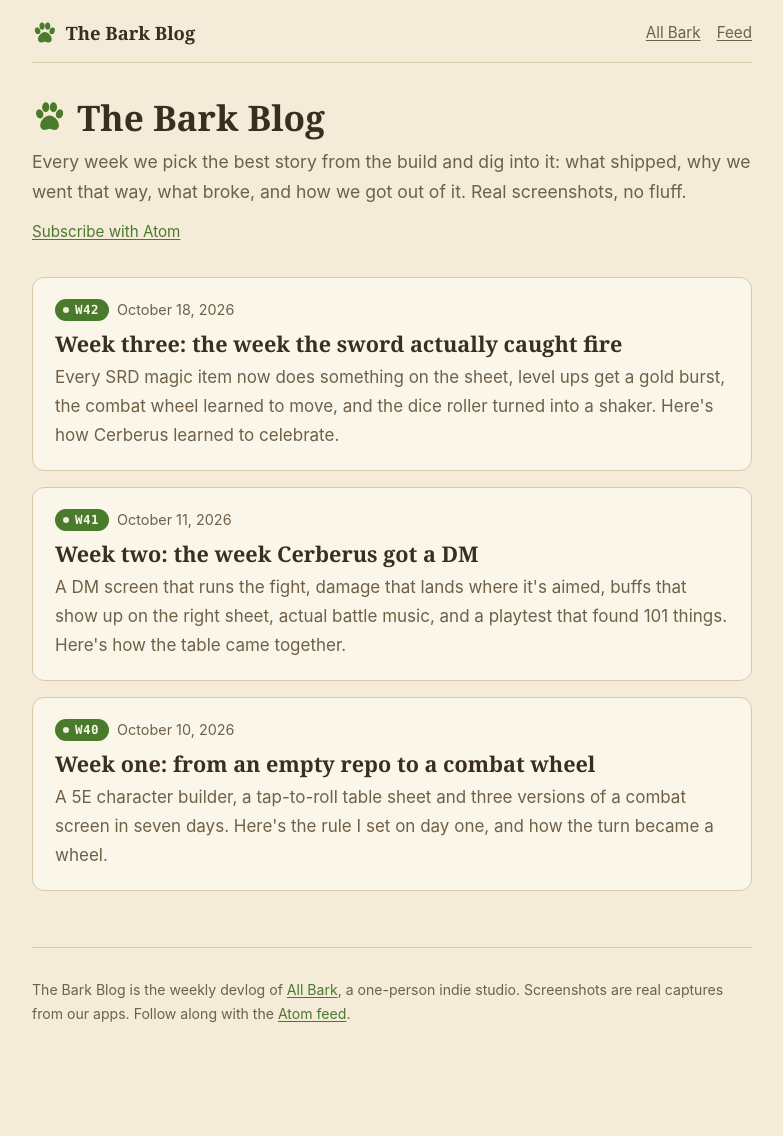
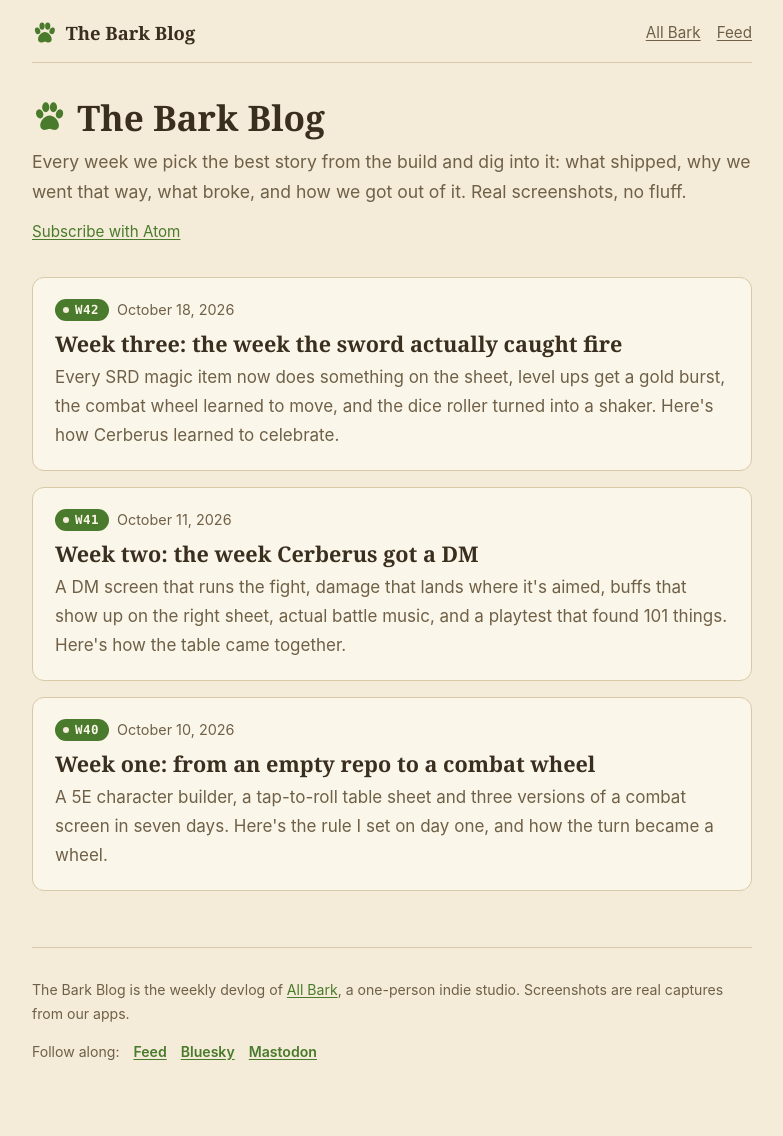
Before and after one commit to allbarkdev/allbark-dev, a Jekyll site: the page built from devlog/index.html, in a window 1280 px wide. Shown: the whole page, without its empty margins (248-1031 px from the left). Built offline with Jekyll 4.4.1, drawn with Linux system fonts in a browser that asks for light colours; before the commit the page ends 1104 px from its top, so only the background shows below that.

Commit message:
Give Cerberus and Byte their own pages, add follow links
Cerberus and Byte each get a page at /cerberus/ and /byte/ with what the
app does, real screenshots and its support and policy links. The home
page's app cards link to them. Every footer now carries Feed, Bluesky and
Mastodon links from a follow list in _config.yml (rel="me" for Mastodon
verification). The OG script takes og_brand and og_url so app pages get
their own card; existing cards rebuild byte for byte.

Co-Authored-By: Claude Opus 5.5 (1M context) <noreply@anthropic.com>
Claude-Session: https://claude.ai/code/session_01VG6C1ddJ5NXCPTYWs87egG

```diff
--- a/_config.yml
+++ b/_config.yml
@@ -23,6 +23,14 @@ devlog:
   author: All Bark
   og_image: /assets/devlog/og-default.png
 
+# Where to follow along. Shown in every page's footer (rel="me" verifies the
+# Mastodon profile). Add YouTube and a Discord invite here once they have URLs.
+follow:
+  - name: Bluesky
+    url: https://bsky.app/profile/allbark.dev
+  - name: Mastodon
+    url: https://mastodon.social/@allbarkdev
+
 exclude:
   - README.md
   - CONTRIBUTING.md
--- /dev/null
+++ b/_includes/follow.html
@@ -0,0 +1,7 @@
+{%- comment -%}
+Follow links from _config.yml's follow list, plus the feed. Used in every layout's footer.
+{%- endcomment -%}
+<p class="follow">Follow along:
+  <a href="{{ '/devlog/feed.xml' | relative_url }}">Feed</a>
+  {%- for f in site.follow %} <a href="{{ f.url }}" rel="me">{{ f.name }}</a>{% endfor %}
+</p>
--- a/_layouts/devlog.html
+++ b/_layouts/devlog.html
@@ -17,7 +17,8 @@
 </main>
 <footer class="site-foot">
   <p>{{ site.devlog.name }} is the weekly devlog of <a href="{{ '/' | relative_url }}">All Bark</a>, a one-person indie studio.
-  Screenshots are real captures from our apps. Follow along with the <a href="{{ '/devlog/feed.xml' | relative_url }}">Atom feed</a>.</p>
+  Screenshots are real captures from our apps.</p>
+  {% include follow.html %}
 </footer>
 </body>
 </html>
--- a/_layouts/home.html
+++ b/_layouts/home.html
@@ -17,6 +17,7 @@
 {{ content }}
 </main>
 <footer class="site-foot">
+  {% include follow.html %}
   <p>{{ site.title }} · Questions about an app: <a href="mailto:support@allbark.dev">support@allbark.dev</a> · Privacy: <a href="mailto:privacy@allbark.dev">privacy@allbark.dev</a></p>
 </footer>
 </body>
--- a/assets/devlog/devlog.css
+++ b/assets/devlog/devlog.css
@@ -149,3 +149,19 @@ h1, h2, h3 { font-family: var(--serif); line-height: 1.25; text-wrap: balance; }
 .app .links { margin: auto 0 0; display: flex; flex-wrap: wrap; gap: 6px 14px; font-size: .95rem; }
 .app .links a { font-weight: 600; }
 .status { border: 1px solid var(--rule); border-radius: 999px; padding: 2px 10px; font-size: .78rem; }
+.app h3 a { color: inherit; text-decoration: none; }
+.app h3 a:hover { color: var(--accent); }
+
+/* App pages (/cerberus/, /byte/): what the app is, with real screenshots. */
+.site-foot .follow { display: flex; flex-wrap: wrap; gap: 4px 14px; margin: 0 0 8px; }
+.site-foot .follow a { font-weight: 600; }
+.app-hero .cta { margin: 0; max-width: 36em; }
+.app-links { display: flex; flex-wrap: wrap; gap: 6px 16px; margin: 0; font-weight: 600; }
+.app-section { margin: 0 0 44px; }
+.app-section h2 { font-size: 1.45rem; margin: 0 0 8px; }
+.app-section > p { max-width: 38em; }
+.app-section .section-head h2 { margin: 0; }
+.shot-row { display: grid; gap: 0 16px; grid-template-columns: repeat(auto-fit, minmax(min(100%, 200px), 1fr)); }
+.shot-row .shot { margin: 1.2em 0 .4em; }
+.facts { padding-left: 1.1em; margin: 0; }
+.facts li { margin: .45em 0; }
```
Also changed, not shown: CONTRIBUTING.md (+8 -0 lines), _layouts/app.html (added, +24 -0 lines), _tools/og_image.py (+9 -6 lines), byte/index.html (added, +40 -0 lines), cerberus/index.html (added, +87 -0 lines), index.html (+4 -4 lines), README.md, assets/apps/cerberus/og.png (added).
